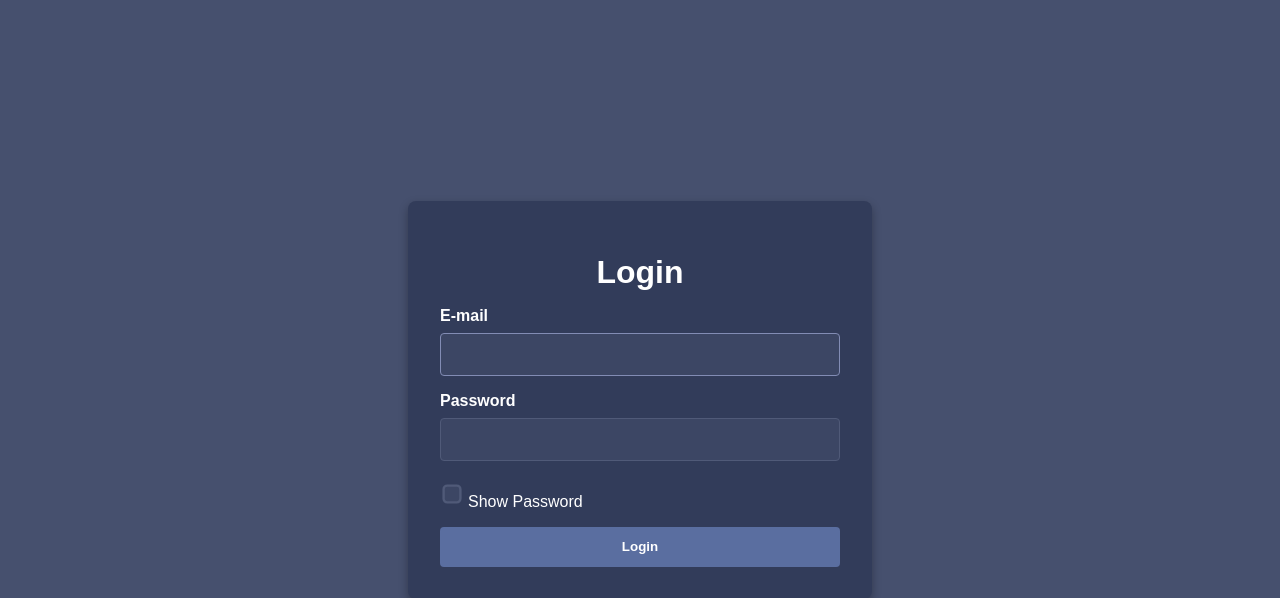
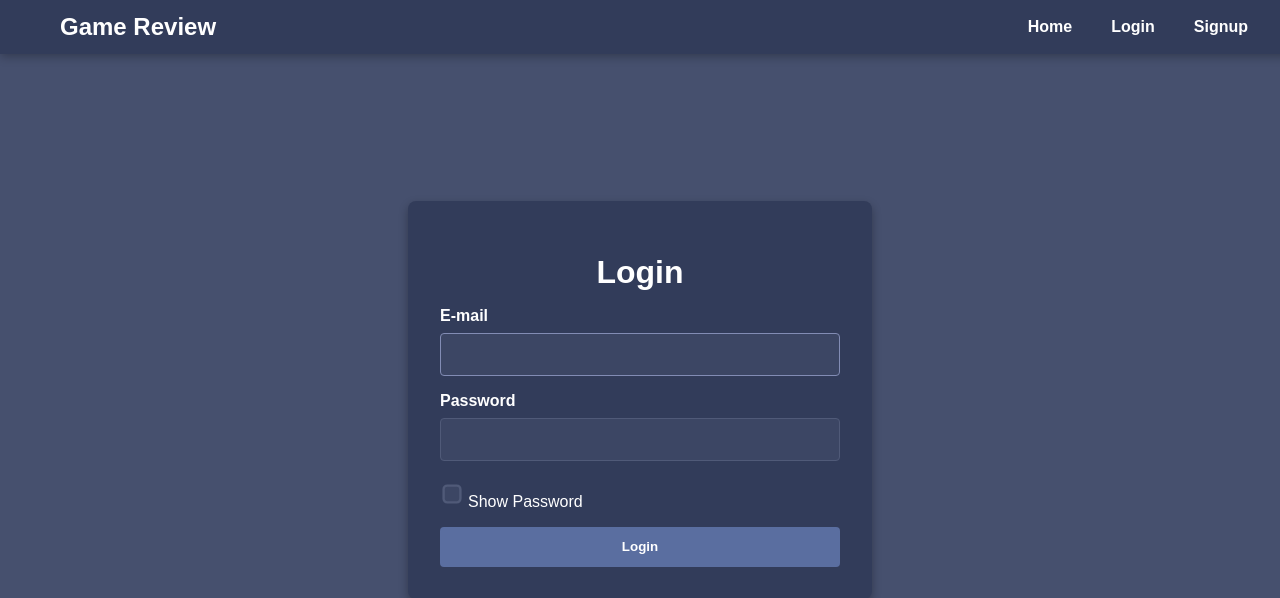
Before and after one commit to Ljam07/PWA-Application, a Flask app: page /login in a window 1280 px wide. Shown: the top 598 px of the page. Run offline with Flask 3, Linux system fonts and the light colour scheme.

Commit message:
Updated rating html.

```diff
--- a/main.py
+++ b/main.py
@@ -12,12 +12,18 @@ isSignedIn = False
 def Home():
     return render_template("index.html")
 
+@app.route("/logout")
+def Logout():
+    global isSignedIn
+    isSignedIn = False
+    flash("You have been logged out.")
+    return Home()
+
 @app.route("/login", methods=("GET", "POST"))
 def Login():
     global isSignedIn, username
     # Figure out later on
     if request.method == "POST":
-            print("Completed this part")
             email = request.form['email']
             password = request.form['password']
 
@@ -73,4 +79,22 @@ def Signup():
 
     return render_template("signup.html")
 
+@app.route("/rating", methods=("GET", "POST"))
+def Rating():
+    db = sqlite3.connect("database/games.db")
+    cursor = db.cursor()
+
+    if request.method == "POST":
+        game_id = request.form['game_id']
+        rating = float(request.form['rating'])
+        cursor.execute("UPDATE Games SET rating = ? WHERE game_id = ?", (rating, game_id))
+        db.commit()
+        flash("Rating submitted successfully.")
+
+    cursor.execute("SELECT * FROM Games")
+    games = cursor.fetchall()
+    db.close()
+    return render_template("rating.html", games=games)
+
+
 app.run(debug=True, port=5000)
--- a/static/css/Shared.css
+++ b/static/css/Shared.css
@@ -8,3 +8,60 @@ body {
   font-family: Arial, sans-serif;
   color: white;
 }
+
+form input[type="submit"] {
+  background-color: rgb(90, 110, 160);
+  color: white;
+  font-weight: bold;
+  cursor: pointer;
+  margin-top: 1rem;
+}
+
+form input[type="submit"]:hover {
+  background-color: rgb(110, 130, 180);
+}
+
+nav {
+  width: 100%;
+  background-color: rgb(50, 60, 90);
+  padding: 10px 20px;
+  position: fixed;
+  top: 0;
+  left: 0;
+  z-index: 1000;
+  box-shadow: 0 2px 10px rgba(0, 0, 0, 0.3);
+}
+
+.nav-container {
+  display: flex;
+  justify-content: space-between;
+  align-items: center;
+  max-width: 1200px;
+  margin: 0 auto;
+}
+
+.nav-logo {
+  color: white;
+  font-size: 1.5rem;
+  font-weight: bold;
+  text-decoration: none;
+}
+
+.nav-links {
+  display: flex;
+  gap: 15px;
+}
+
+.nav-links a {
+  text-decoration: none;
+  color: white;
+  font-weight: bold;
+  padding: 8px 12px;
+  border-radius: 5px;
+  transition: background-color 0.3s ease;
+}
+
+.nav-links a:hover {
+  background-color: rgb(90, 110, 160);
+  color: rgb(200, 220, 255);
+}
--- a/static/css/Signup.css
+++ b/static/css/Signup.css
@@ -38,18 +38,6 @@ form input[type="text"], form input[type="password"] {
 form input[type="text"], form input[type="password"]:focus {
   outline: none;
   border-color: rgb(130, 140, 180);
-}
-
-form input[type="submit"] {
-  background-color: rgb(90, 110, 160);
-  color: white;
-  font-weight: bold;
-  cursor: pointer;
-  margin-top: 1rem;
-}
-
-form input[type="submit"]:hover {
-  background-color: rgb(110, 130, 180);
 }
 
 ul {
--- a/templates/login.html
+++ b/templates/login.html
@@ -8,8 +8,27 @@
     <title>Login</title>
 </head>
 <body>
+    <nav>
+        <div class="nav-container">
+            <a href="/" class="nav-logo">Game Review</a>
+            <div class="nav-links">
+                <a href="/">Home</a>
+                {% if isSignedIn %}
+                    <a href="/logout">Logout</a>
+                    <a href="/rating">Rate Games</a>
+                {% else %}
+                    <a href="/login">Login</a>
+                    <a href="/signup">Signup</a>
+                {% endif %}
+            </div>
+        </div>
+    </nav>
+
+
     <div class="container">
+
         <h1>Login</h1>
+
 
         {% with messages = get_flashed_messages() %}
             {% if messages %}
```
Also changed, not shown: database/setup.sql (+7 -0 lines), static/css/Rating.css (added, +43 -0 lines), templates/rating.html (+41 -2 lines), static/css/Index.css (deleted), static/images/interstellar.jpg (added).
